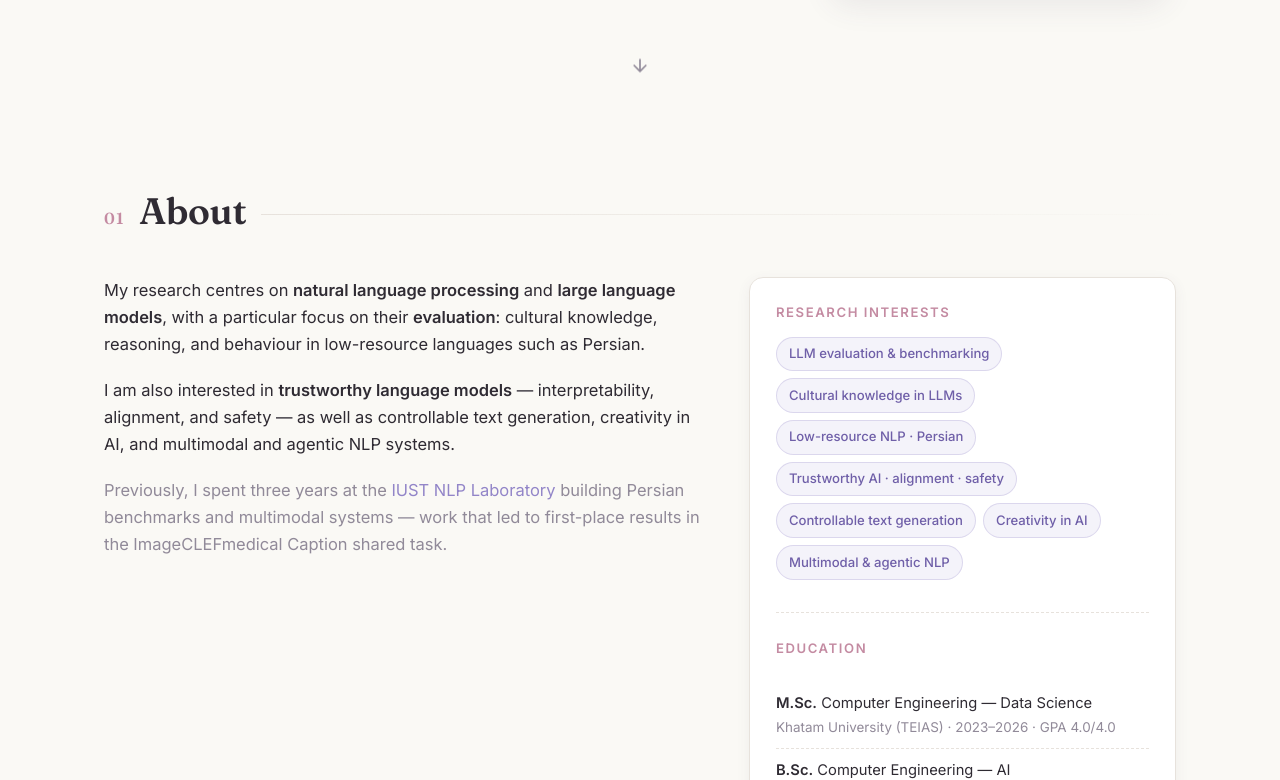
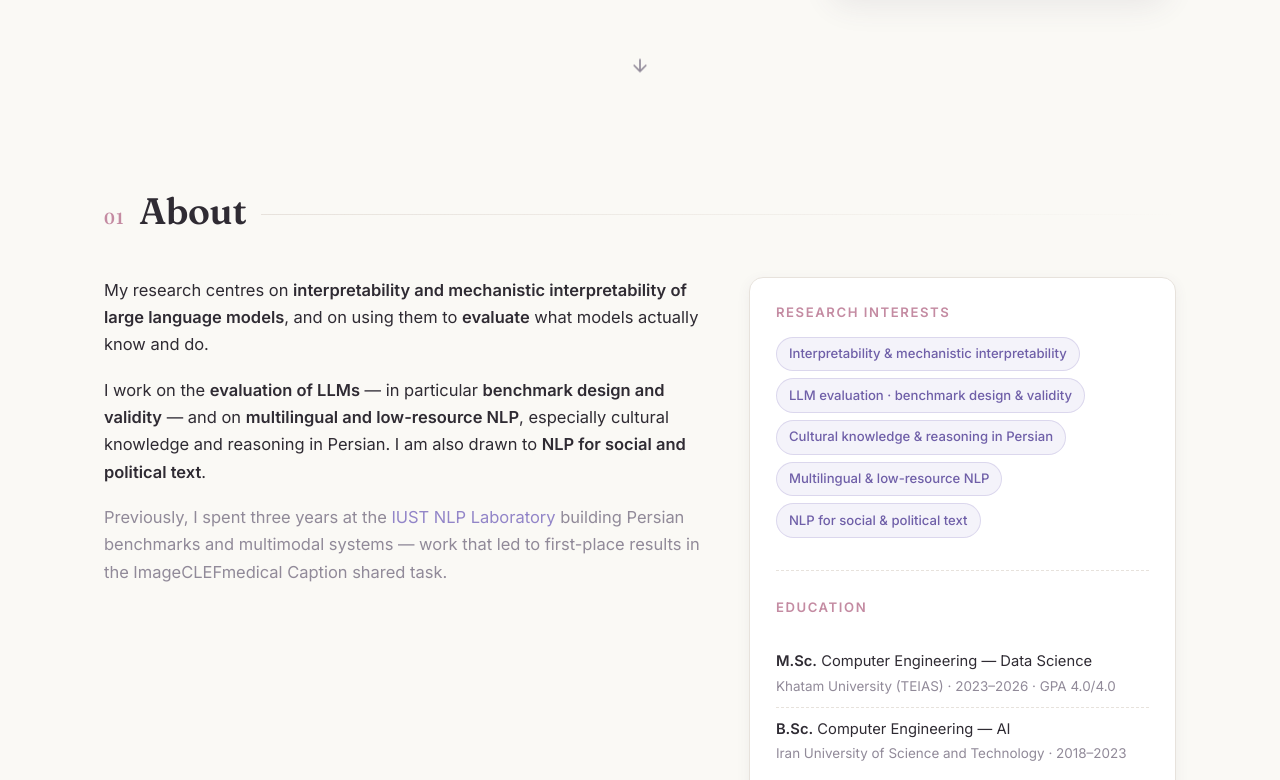
Before and after one commit to MelikaNobakhtian/MelikaNobakhtian.github.io, a plain HTML site: page index.html in a window 1280 px wide. Shown: the part 622-1402 px from the top of the page. Drawn offline with Linux system fonts and the light colour scheme.

Commit message:
Sync About section and research interests with updated CV

```diff
--- a/index.html
+++ b/index.html
@@ -102,15 +102,16 @@
       <div class="about-grid">
         <div class="about-text reveal">
           <p>
-            My research centres on <strong>natural language processing</strong> and
-            <strong>large language models</strong>, with a particular focus on their
-            <strong>evaluation</strong>: cultural knowledge, reasoning, and behaviour in
-            low-resource languages such as Persian.
+            My research centres on <strong>interpretability and mechanistic
+            interpretability of large language models</strong>, and on using them to
+            <strong>evaluate</strong> what models actually know and do.
           </p>
           <p>
-            I am also interested in <strong>trustworthy language models</strong> —
-            interpretability, alignment, and safety — as well as controllable text
-            generation, creativity in AI, and multimodal and agentic NLP systems.
+            I work on the <strong>evaluation of LLMs</strong> — in particular
+            <strong>benchmark design and validity</strong> — and on
+            <strong>multilingual and low-resource NLP</strong>, especially cultural
+            knowledge and reasoning in Persian. I am also drawn to
+            <strong>NLP for social and political text</strong>.
           </p>
           <p class="muted">
             Previously, I spent three years at the <a href="https://iust.ac.ir/en" target="_blank" rel="noopener">IUST NLP Laboratory</a>
@@ -121,13 +122,11 @@
         <aside class="about-interests reveal">
           <h3>Research interests</h3>
           <ul class="chip-list">
-            <li>LLM evaluation &amp; benchmarking</li>
-            <li>Cultural knowledge in LLMs</li>
-            <li>Low-resource NLP · Persian</li>
-            <li>Trustworthy AI · alignment · safety</li>
-            <li>Controllable text generation</li>
-            <li>Creativity in AI</li>
-            <li>Multimodal &amp; agentic NLP</li>
+            <li>Interpretability &amp; mechanistic interpretability</li>
+            <li>LLM evaluation · benchmark design &amp; validity</li>
+            <li>Cultural knowledge &amp; reasoning in Persian</li>
+            <li>Multilingual &amp; low-resource NLP</li>
+            <li>NLP for social &amp; political text</li>
           </ul>
           <h3>Education</h3>
           <ul class="edu-list">
```
